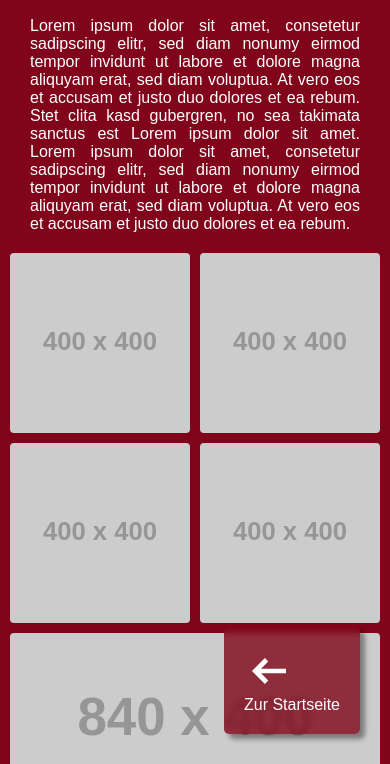
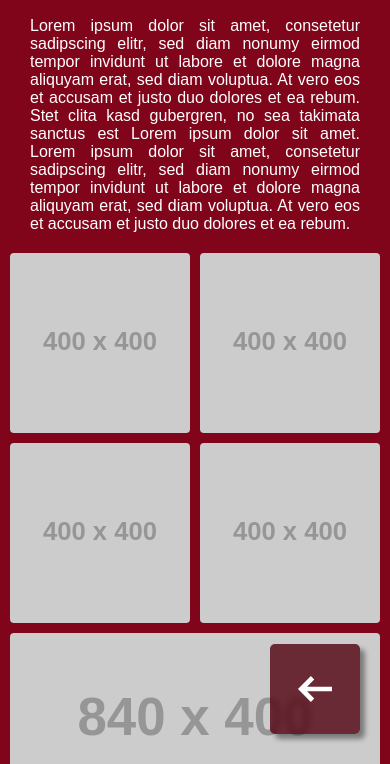
Before and after one commit to ProfessorOwl/ateliermainz, a plain HTML site: page sites/reparaturen.html in a window 390 px wide. Shown: the part 80-844 px from the top of the page. Drawn offline with Linux system fonts and the light colour scheme; placeholder pictures from the web are drawn by us; a web font is replaced by a local one.

Commit message:
even better navbutton

```diff
--- a/CSS/stylesheet.css
+++ b/CSS/stylesheet.css
@@ -215,12 +215,13 @@ h4 {
     position: fixed;
     grid-template-columns: auto;
     padding: 20px;
-    background-color: rgba(129, 5, 26, 0.8);
+    background-color: rgba(81, 2, 15, 0.8);
     right: 30px;
     bottom: 30px;
     left: auto;
     top: auto;
     backdrop-filter: blur(3px);
+    z-index: 100;
   }
   #navbutton img {
     height: 50px;
--- a/sites/reparaturen.html
+++ b/sites/reparaturen.html
@@ -10,10 +10,10 @@
 	</head>
     <body>
         <h4>Reparaturen</h4>
-        <div id="navbutton">
+        <a href=/index.html id="navbutton">
             <img src="/Grafiken/Arrow_Left.svg">
-            <a href=/index.html>Zur Startseite</a>
-        </div>
+            <p>Zur Startseite</p>
+        </a>
         <p class="margin-top">Lorem ipsum dolor sit amet, consetetur sadipscing elitr, sed diam nonumy eirmod tempor
             invidunt ut labore et dolore magna aliquyam erat, sed diam voluptua. At vero eos et accusam
             et justo duo dolores et ea rebum. Stet clita kasd gubergren, no sea takimata sanctus est
```
Also changed, not shown: sites/kontakt.html (+4 -4 lines).
